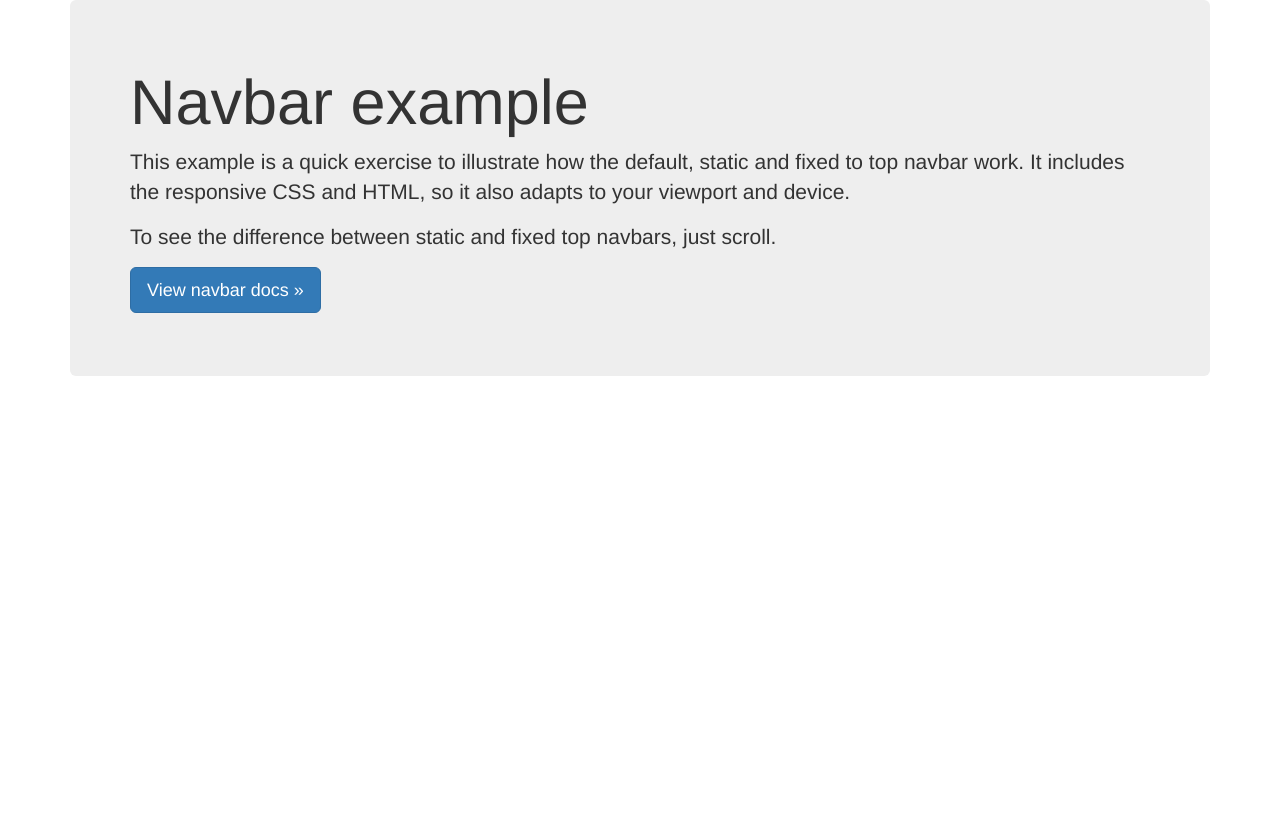
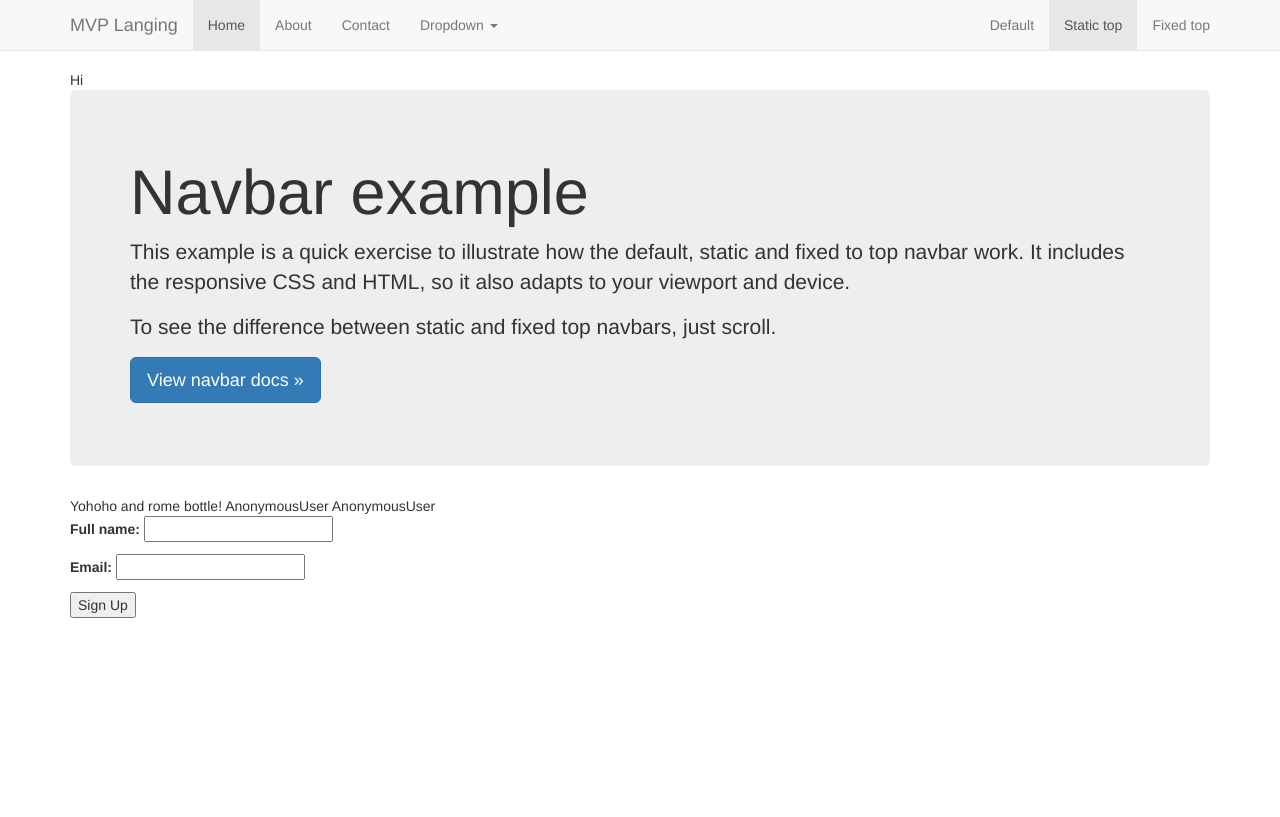
Before and after one commit to MengstuAlem/CodingEntrepreneurs, a Django app: page / in a window 1280 px wide. Shown: the top 817 px of the page. Run offline with Django 3.2, Linux system fonts and the light colour scheme; some libraries are stand-ins or nearby versions.

Commit message:
templates

```diff
--- a/newsletter/views.py
+++ b/newsletter/views.py
@@ -53,7 +53,7 @@ def home(request):
             'title': 'Thank you!',
         }
 
-    return render(request, 'base.html', context)
+    return render(request, 'home.html', context)
 
 
 def home__(request):
--- a/templates/base.html
+++ b/templates/base.html
@@ -1,7 +1,8 @@
-{% load staticfiles %}
 <!DOCTYPE html>
 <html lang="en">
+
   <head>
+
     <meta charset="utf-8">
     <meta http-equiv="X-UA-Compatible" content="IE=edge">
     <meta name="viewport" content="width=device-width, initial-scale=1">
@@ -10,16 +11,9 @@
     <meta name="author" content="">
     <link rel="icon" href="../../favicon.ico">
 
-    <title>Static Top Navbar Example for Bootstrap</title>
+    <title>{% block head_title %}{% endblock %} MVP Landing</title>
 
-    <!-- Bootstrap core CSS -->
-    <link href="{% static 'css/bootstrap.min.css' %}" rel="stylesheet">
-
-    <!-- IE10 viewport hack for Surface/desktop Windows 8 bug -->
-    <link href="../../assets/css/ie10-viewport-bug-workaround.css" rel="stylesheet">
-
-    <!-- Custom styles for this template -->
-    <link href="{%  static 'css/navbar-static-top.css' %}" rel="stylesheet">
+    {% include 'head_css.html' %}
 
     <!-- Just for debugging purposes. Don't actually copy these 2 lines! -->
     <!--[if lt IE 9]><script src="../../assets/js/ie8-responsive-file-warning.js"></script><![endif]-->
@@ -31,13 +25,18 @@
       <script src="https://oss.maxcdn.com/respond/1.4.2/respond.min.js"></script>
     <![endif]-->
 
+
+
+
   </head>
 
   <body>
 
-
+    {% include 'navbar.html' %}
 
     <div class="container">
+
+        {% block jambotron %}
 
             <!-- Main component for a primary marketing message or call to action -->
             <div class="jumbotron">
@@ -49,16 +48,16 @@
             </p>
             </div>
 
-    </div> <!-- /container -->
 
+        {% endblock %}
 
-    <!-- Bootstrap core JavaScript
-    ================================================== -->
-    <!-- Placed at the end of the document so the pages load faster -->
-    <script src="https://ajax.googleapis.com/ajax/libs/jquery/1.11.3/jquery.min.js"></script>
-    <script>window.jQuery || document.write('<script src="../../assets/js/vendor/jquery.min.js"><\/script>')</script>
-    <script src="{%  static 'js/bootstrap.min.js' %}"></script>
-    <!-- IE10 viewport hack for Surface/desktop Windows 8 bug -->
-    <script src="{% static 'js/ie10-viewport-bug-workaround.js' %}"></script>
+        {% block content %}
+
+        {% endblock %}
+
+    </div>
+
+    {% include 'javascript.html' %}
+
   </body>
 </html>
--- /dev/null
+++ b/templates/head_css.html
@@ -0,0 +1,10 @@
+{% load staticfiles %}
+
+<!-- Bootstrap core CSS -->
+<link href="{% static 'css/bootstrap.min.css' %}" rel="stylesheet">
+
+<!-- IE10 viewport hack for Surface/desktop Windows 8 bug -->
+<link href="../../assets/css/ie10-viewport-bug-workaround.css" rel="stylesheet">
+
+<!-- Custom styles for this template -->
+<link href="{%  static 'css/navbar-static-top.css' %}" rel="stylesheet">
--- a/templates/home.html
+++ b/templates/home.html
@@ -1,10 +1,14 @@
-<!DOCTYPE html>
-<html lang="en">
-<head>
-    <meta charset="UTF-8">
-    <title>{{ title }}</title>
-</head>
-<body>
+{% extends 'base.html' %}
+
+{% block head_title %}Welcome! {% endblock %}
+
+{% block jambotron %}
+    Hi
+    {{ block.super }}
+{% endblock %}
+
+{% block content %}
+
     Yohoho and rome bottle!
     {{ user }}
     {{ request.user }}
@@ -15,5 +19,4 @@ Yohoho and rome bottle!
         <input type="submit" value="Sign Up">
     </form>
 
-</body>
-</html>
+{% endblock %}
--- /dev/null
+++ b/templates/javascript.html
@@ -0,0 +1,9 @@
+{% load staticfiles %}
+<!-- Bootstrap core JavaScript
+================================================== -->
+<!-- Placed at the end of the document so the pages load faster -->
+<script src="https://ajax.googleapis.com/ajax/libs/jquery/1.11.3/jquery.min.js"></script>
+<script>window.jQuery || document.write('<script src="../../assets/js/vendor/jquery.min.js"><\/script>')</script>
+<script src="{%  static 'js/bootstrap.min.js' %}"></script>
+<!-- IE10 viewport hack for Surface/desktop Windows 8 bug -->
+<script src="{% static 'js/ie10-viewport-bug-workaround.js' %}"></script>
--- /dev/null
+++ b/templates/navbar.html
@@ -0,0 +1,38 @@
+    <!-- Static navbar -->
+    <nav class="navbar navbar-default navbar-static-top">
+      <div class="container">
+        <div class="navbar-header">
+          <button type="button" class="navbar-toggle collapsed" data-toggle="collapse" data-target="#navbar" aria-expanded="false" aria-controls="navbar">
+            <span class="sr-only">Toggle navigation</span>
+            <span class="icon-bar"></span>
+            <span class="icon-bar"></span>
+            <span class="icon-bar"></span>
+          </button>
+          <a class="navbar-brand" href="#">MVP Langing</a>
+        </div>
+        <div id="navbar" class="navbar-collapse collapse">
+          <ul class="nav navbar-nav">
+            <li class="active"><a href="#">Home</a></li>
+            <li><a href="#about">About</a></li>
+            <li><a href="#contact">Contact</a></li>
+            <li class="dropdown">
+              <a href="#" class="dropdown-toggle" data-toggle="dropdown" role="button" aria-haspopup="true" aria-expanded="false">Dropdown <span class="caret"></span></a>
+              <ul class="dropdown-menu">
+                <li><a href="#">Action</a></li>
+                <li><a href="#">Another action</a></li>
+                <li><a href="#">Something else here</a></li>
+                <li role="separator" class="divider"></li>
+                <li class="dropdown-header">Nav header</li>
+                <li><a href="#">Separated link</a></li>
+                <li><a href="#">One more separated link</a></li>
+              </ul>
+            </li>
+          </ul>
+          <ul class="nav navbar-nav navbar-right">
+            <li><a href="../navbar/">Default</a></li>
+            <li class="active"><a href="./">Static top <span class="sr-only">(current)</span></a></li>
+            <li><a href="../navbar-fixed-top/">Fixed top</a></li>
+          </ul>
+        </div><!--/.nav-collapse -->
+      </div>
+    </nav>
```
Lines whose indentation alone changed are shown as unchanged.
